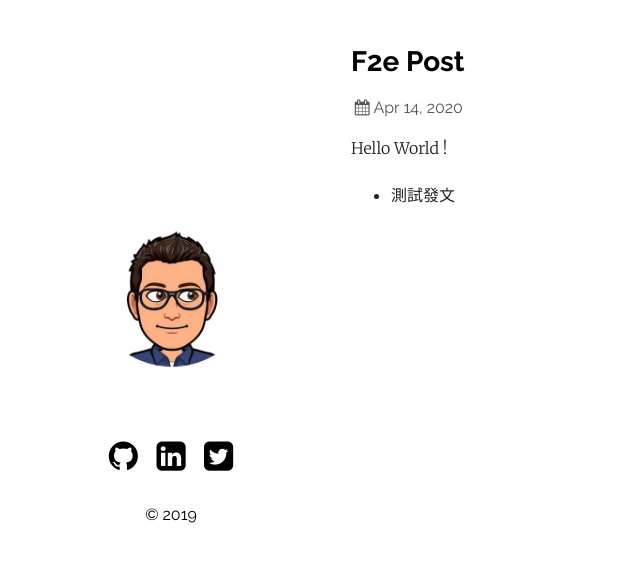
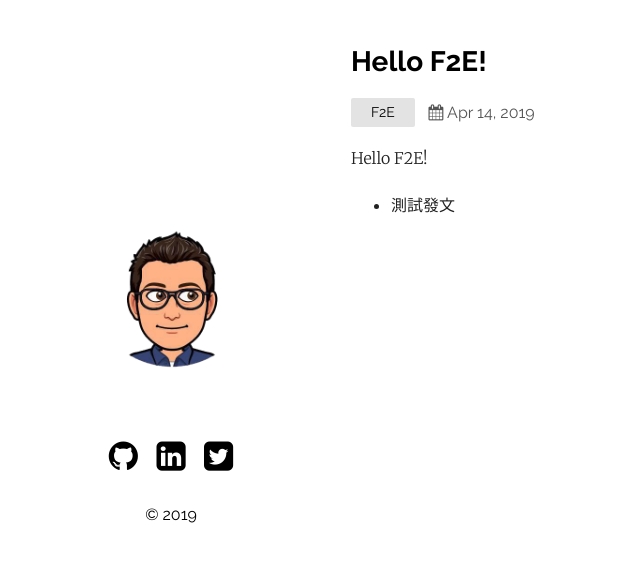
Before and after one commit to vince115/jekyll-blog, a Jekyll site: the page built from _posts/2020-04-14-F2E-post.markdown, in a window 1280 px wide. Shown: the top 562 px of the page, without its empty margins (14-654 px from the left). Built offline with Jekyll 4.4.1, drawn with Linux system fonts in a browser that asks for light colours; our own code applies the rules of GitHub Pages for plain Markdown files; comment, search, counter and statistics services are not loaded.

Commit message:
Update 2020-04-14-F2E-post.markdown

```diff
--- a/_posts/2020-04-14-F2E-post.markdown
+++ b/_posts/2020-04-14-F2E-post.markdown
@@ -1,3 +1,9 @@
+---
+layout: post
+title:  "Hello F2E!"
+date:   2019-04-14 16:51:18 +0800
+categories: F2E
+---
 
-Hello World !
+Hello F2E!
 + 測試發文
```
